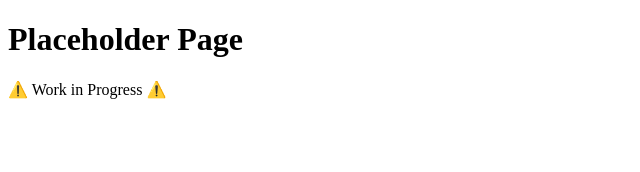
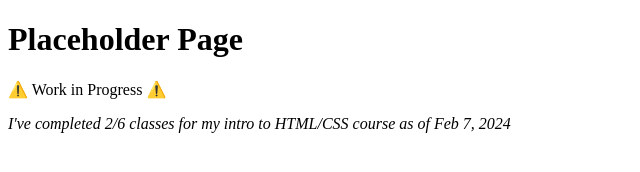
Before and after one commit to abbyacknet/abbyack.com, a plain HTML site: page docs/index.html in a window 1280 px wide. Shown: the whole page, without its empty margins (0-640 px from the left). Drawn offline with Linux system fonts and the light colour scheme.

Commit message:
Update index.html
Added note about class progress

```diff
--- a/docs/index.html
+++ b/docs/index.html
@@ -11,6 +11,7 @@
         <div class="content">
             <h1>Placeholder Page</h1>
             <p>⚠️ Work in Progress ⚠️</p>
+            <p><em>I've completed 2/6 classes for my intro to HTML/CSS course as of Feb 7, 2024</em></p>
         </div>
         <div class="footer">
 
```
